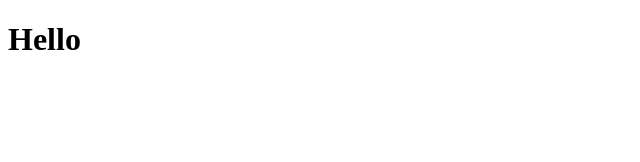
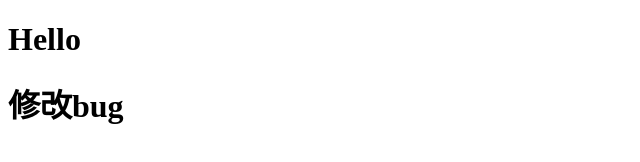
Before and after one commit to wdldong/git-demo, a plain HTML site: page index.html in a window 1280 px wide. Shown: the whole page, without its empty margins (0-640 px from the left). Drawn offline with Linux system fonts and the light colour scheme.

Commit message:
修改bug

```diff
--- a/index.html
+++ b/index.html
@@ -8,5 +8,6 @@
 </head>
 <body>
   <h1>Hello</h1>
+  <h1>修改bug</h1>
 </body>
 </html>
```
